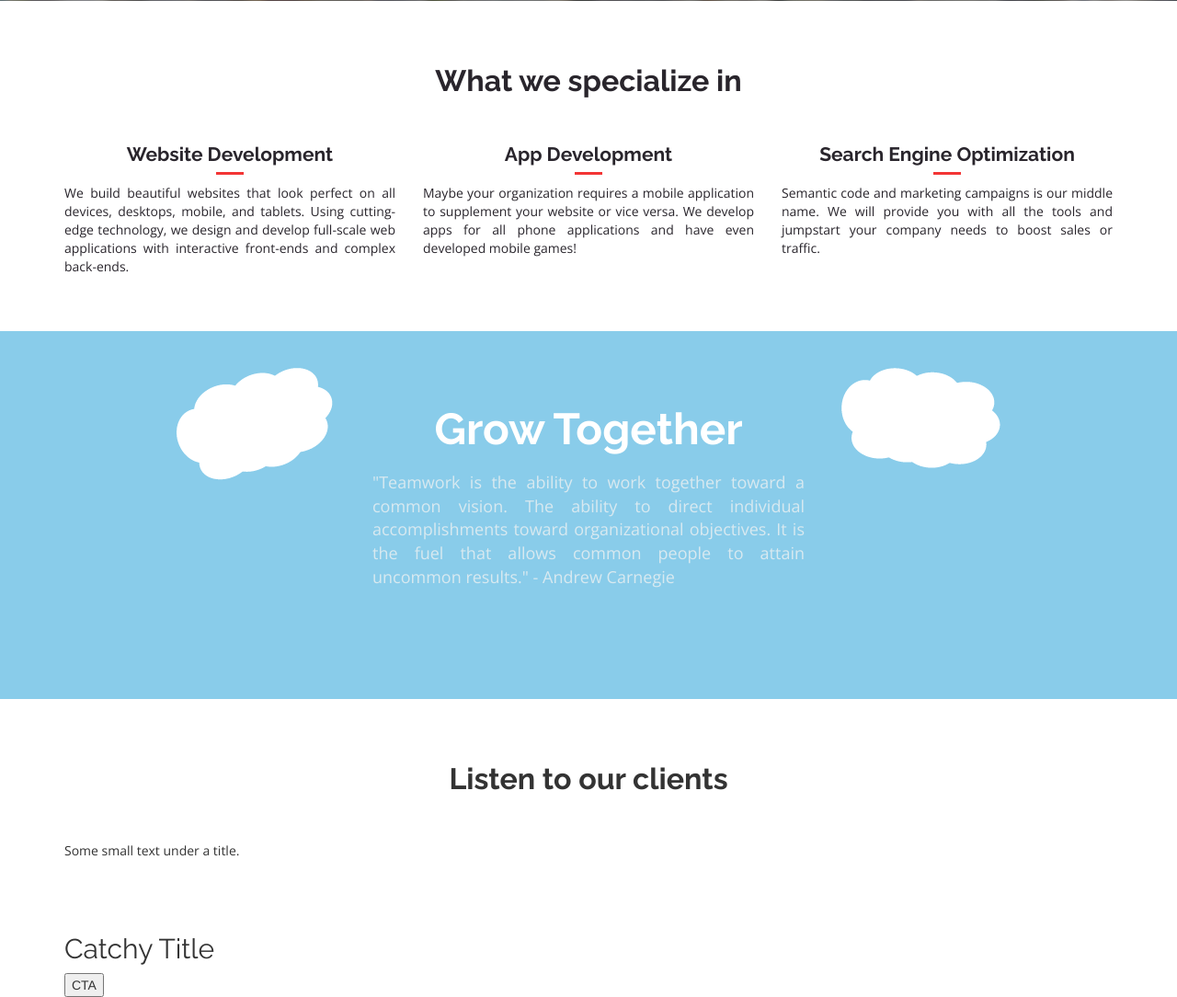
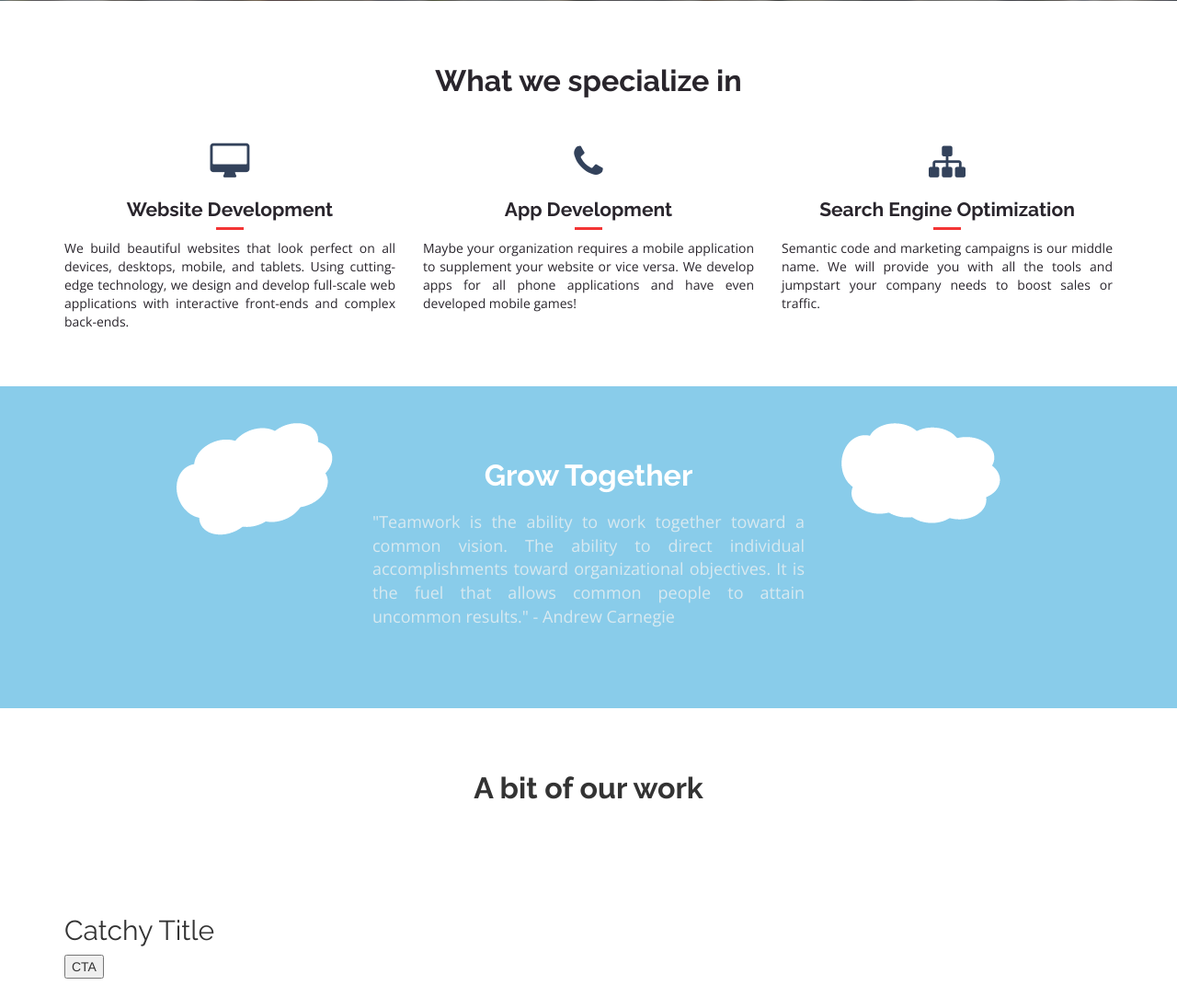
Before and after one commit to Munsterberg/oshawa-design, a PHP site: page / in a window 1280 px wide. Shown: the part 799-1883 px from the top of the page at 92% size. Run offline with PHP 8.4, Linux system fonts and the light colour scheme; some libraries are stand-ins or nearby versions.

Commit message:
Added font awesome, and some bug fixes

```diff
--- a/css/main.css
+++ b/css/main.css
@@ -83,12 +83,12 @@
 
 .cloud-section {
   background-color: #89CCEA;
-  min-height: 400px;
+  min-height: 350px;
   text-align: center; }
   .cloud-section h2 {
     font-weight: 700;
     text-align: center;
-    font-size: 3.4em;
+    font-size: 2.3em;
     margin: 80px 0 20px 0;
     color: #ffffff; }
   .cloud-section p {
@@ -119,6 +119,11 @@
     font-weight: 700; }
   .info-section p {
     text-align: justify; }
+
+.info-icon {
+  font-size: 40px;
+  margin-bottom: 20px;
+  color: #33425B; }
 
 .project-section {
   padding: 50px 0 50px 0; }
--- a/index.php
+++ b/index.php
@@ -16,16 +16,19 @@
     <div class="row">
       <h2 class="intro-title">What we specialize in</h2>
       <div class="col-md-4">
+        <i class="fa fa-desktop info-icon"></i>
         <h4>Website Development</h4>
         <div class="small-line"></div>
         <p>We build beautiful websites that look perfect on all devices, desktops, mobile, and tablets. Using cutting-edge technology, we design and develop full-scale web applications with interactive front-ends and complex back-ends.</p>
       </div>
       <div class="col-md-4">
+        <i class="fa fa-phone info-icon"></i>
         <h4>App Development</h4>
         <div class="small-line"></div>
         <p>Maybe your organization requires a mobile application to supplement your website or vice versa. We develop apps for all phone applications and have even developed mobile games!</p>
       </div>
       <div class="col-md-4">
+        <i class="fa fa-sitemap info-icon"></i>
         <h4>Search Engine Optimization</h4>
         <div class="small-line"></div>
         <p>Semantic code and marketing campaigns is our middle name. We will provide you with all the tools and jumpstart your company needs to boost sales or traffic.</p>
@@ -45,8 +48,8 @@
 
 <div class="project-section">
   <div class="container">
-    <h2 class="intro-title">Listen to our clients</h2>
-    <p>Some small text under a title.</p>
+    <h2 class="intro-title">A bit of our work</h2>
+
   </div>
 </div>
 
--- a/partials/head.php
+++ b/partials/head.php
@@ -10,6 +10,7 @@
         <meta name="description" content="">
         <meta name="viewport" content="width=device-width, initial-scale=1">
         <link rel="apple-touch-icon" href="apple-touch-icon.png">
+        <link rel="stylesheet" href="https://maxcdn.bootstrapcdn.com/font-awesome/4.5.0/css/font-awesome.min.css">
         <link rel="stylesheet" href="https://maxcdn.bootstrapcdn.com/bootstrap/3.3.6/css/bootstrap.min.css" integrity="sha384-1q8mTJOASx8j1Au+a5WDVnPi2lkFfwwEAa8hDDdjZlpLegxhjVME1fgjWPGmkzs7" crossorigin="anonymous">
         <link href='https://fonts.googleapis.com/css?family=Raleway:400,700|Open+Sans:400,400italic,700' rel='stylesheet' type='text/css'>
         <link rel="stylesheet" href="css/main.css">
--- a/scss/base/_main.scss
+++ b/scss/base/_main.scss
@@ -115,13 +115,13 @@
 
 .cloud-section {
   background-color: #89CCEA;
-  min-height: 400px;
+  min-height: 350px;
   text-align: center;
 
   h2 {
     font-weight: $title-font-weight;
     text-align: center;
-    font-size: 3.4em;
+    font-size: 2.3em;
     margin: 80px 0 20px 0;
     color: #ffffff;
   }
@@ -167,6 +167,12 @@
   }
 }
 
+.info-icon {
+  font-size: 40px;
+  margin-bottom: 20px;
+  color: $blue-color;
+}
+
 
 // Project Section
 // ====================
```
